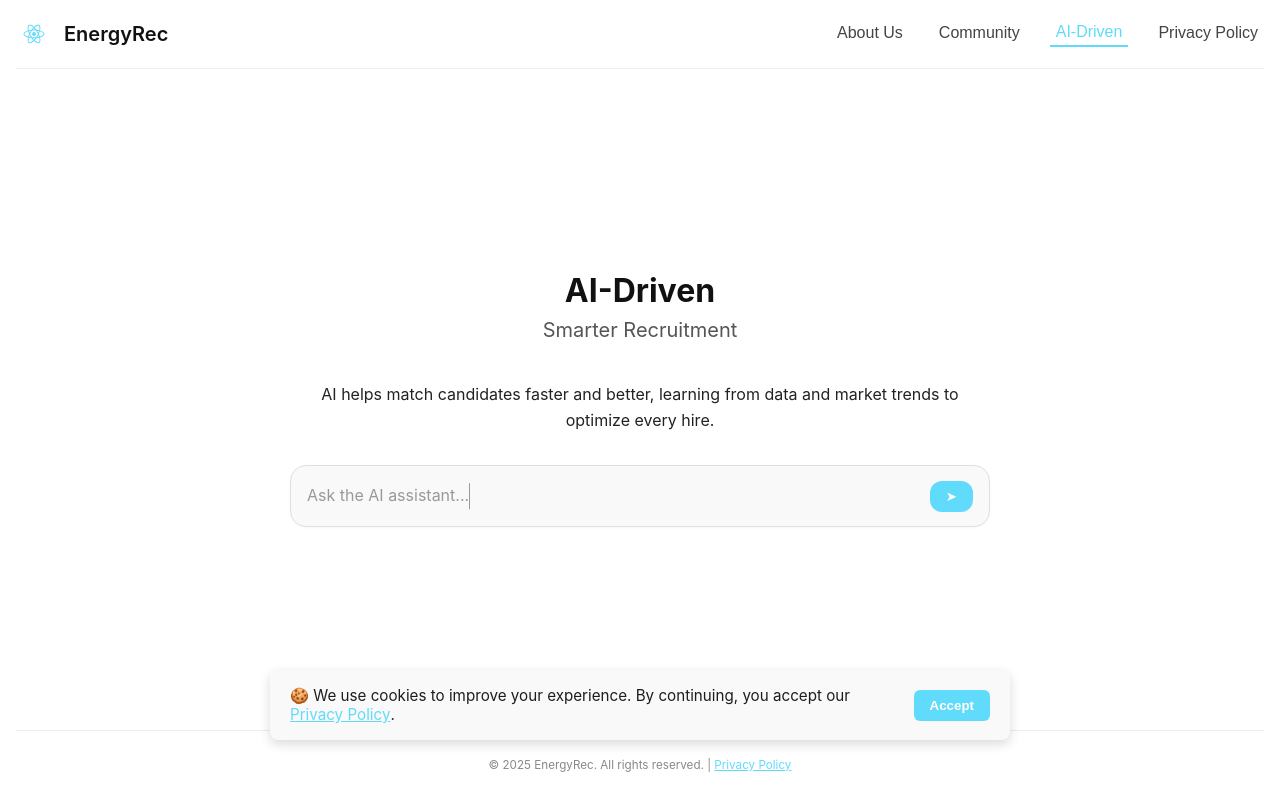
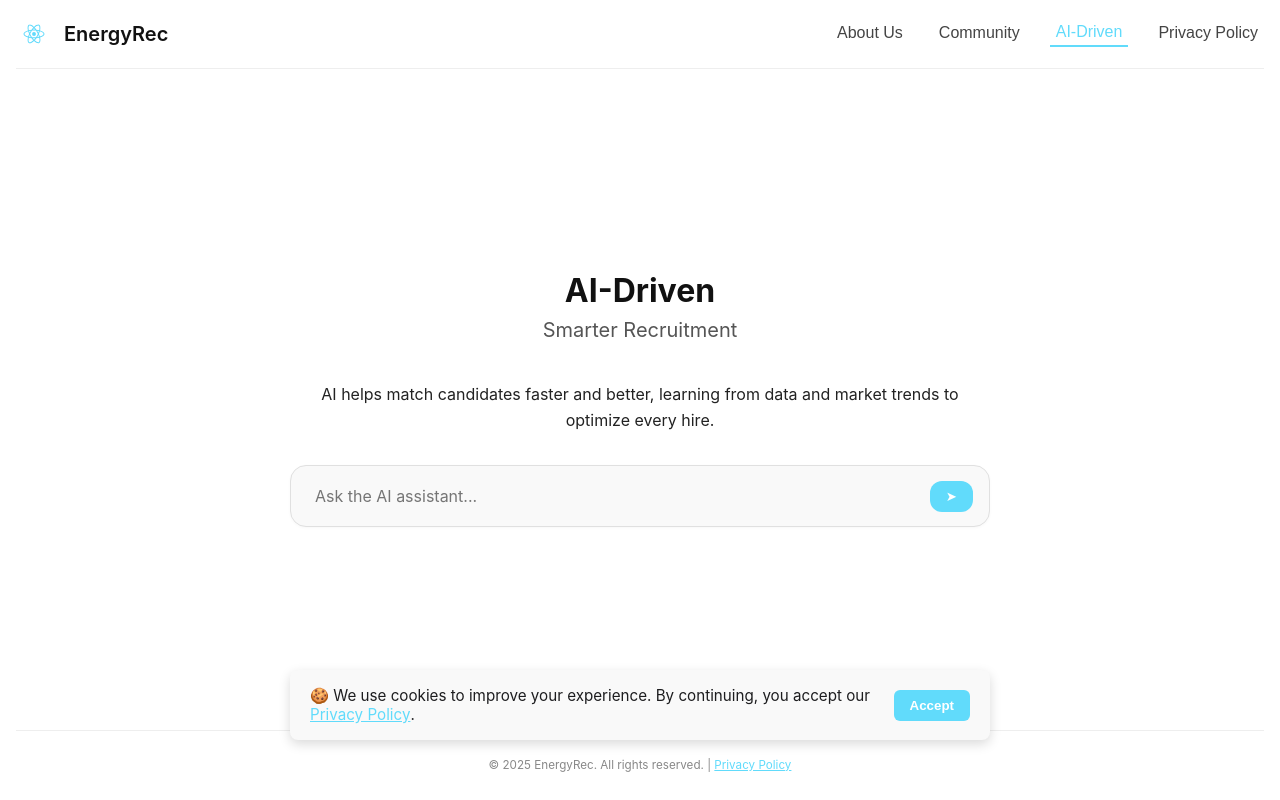
Before and after one commit to ptlharshil/react-shell-website, a React (Create React App) app: page / in a window 1280 px wide. Both pictures are taken after a click on the button "AI-Driven". Built offline with nearby package versions, Linux system fonts and the light colour scheme; the HTML template or start-up script is replaced by a standard one.

Commit message:
css changes

```diff
--- a/src/components/AIDriven.jsx
+++ b/src/components/AIDriven.jsx
@@ -94,13 +94,8 @@ export default function AIDriven({ page_name }) {
                                 setPrompt(e.target.value);
                                 if (e.target.value) setPlaceholder(""); // Clear placeholder on typing
                             }}
-                            placeholder=""
+                            placeholder={!prompt ? placeholder : ""}
                         />
-                        {!prompt && (
-                            <div className="typing-placeholder">
-                                {placeholder}
-                            </div>
-                        )}
                         <button
                             className="prompt-send"
                             onClick={() => {
@@ -187,21 +182,6 @@ export default function AIDriven({ page_name }) {
                         z-index: 2;
                         }
 
-                        .typing-placeholder {
-                        position: absolute;
-                        left: 1rem;
-                        top: 50%;
-                        transform: translateY(-50%);
-                        color: #999;
-                        pointer-events: none;
-                        font-family: -apple-system, BlinkMacSystemFont, "SF Pro Text", sans-serif;
-                        white-space: nowrap;
-                        user-select: none;
-                        z-index: 1;
-                        border-right: 1px solid #999;
-                        animation: blink-caret 1s step-end infinite;
-                        }
-
                         @keyframes blink-caret {
                         from, to {
                             border-color: transparent;
@@ -233,9 +213,6 @@ export default function AIDriven({ page_name }) {
                             margin-left: 0;
                         }
 
-                        .typing-placeholder {
-                            left: 0.75rem;
-                        }
                         }
                         .ai-response {
                             margin-top: 1rem;
--- a/src/index.css
+++ b/src/index.css
@@ -1,4 +1,15 @@
+html {
+  overflow-x: hidden;
+  max-width: 100vw;
+}
+
+*, *::before, *::after {
+  box-sizing: border-box;
+}
+
 body {
+  overflow-x: hidden;
+  max-width: 100vw;
   margin: 0;
   font-family: -apple-system, BlinkMacSystemFont, 'Segoe UI', 'Roboto', 'Oxygen',
     'Ubuntu', 'Cantarell', 'Fira Sans', 'Droid Sans', 'Helvetica Neue',
```
